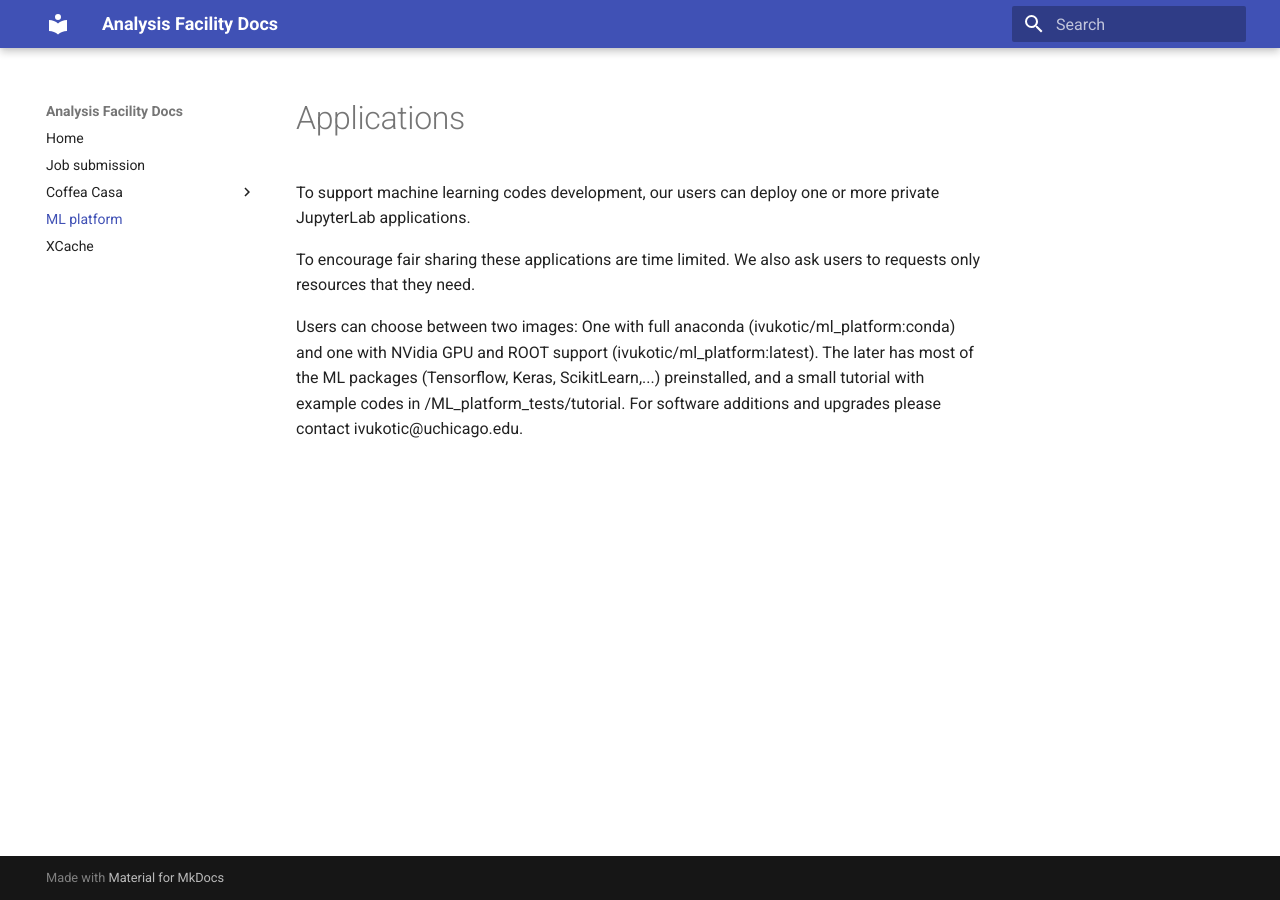
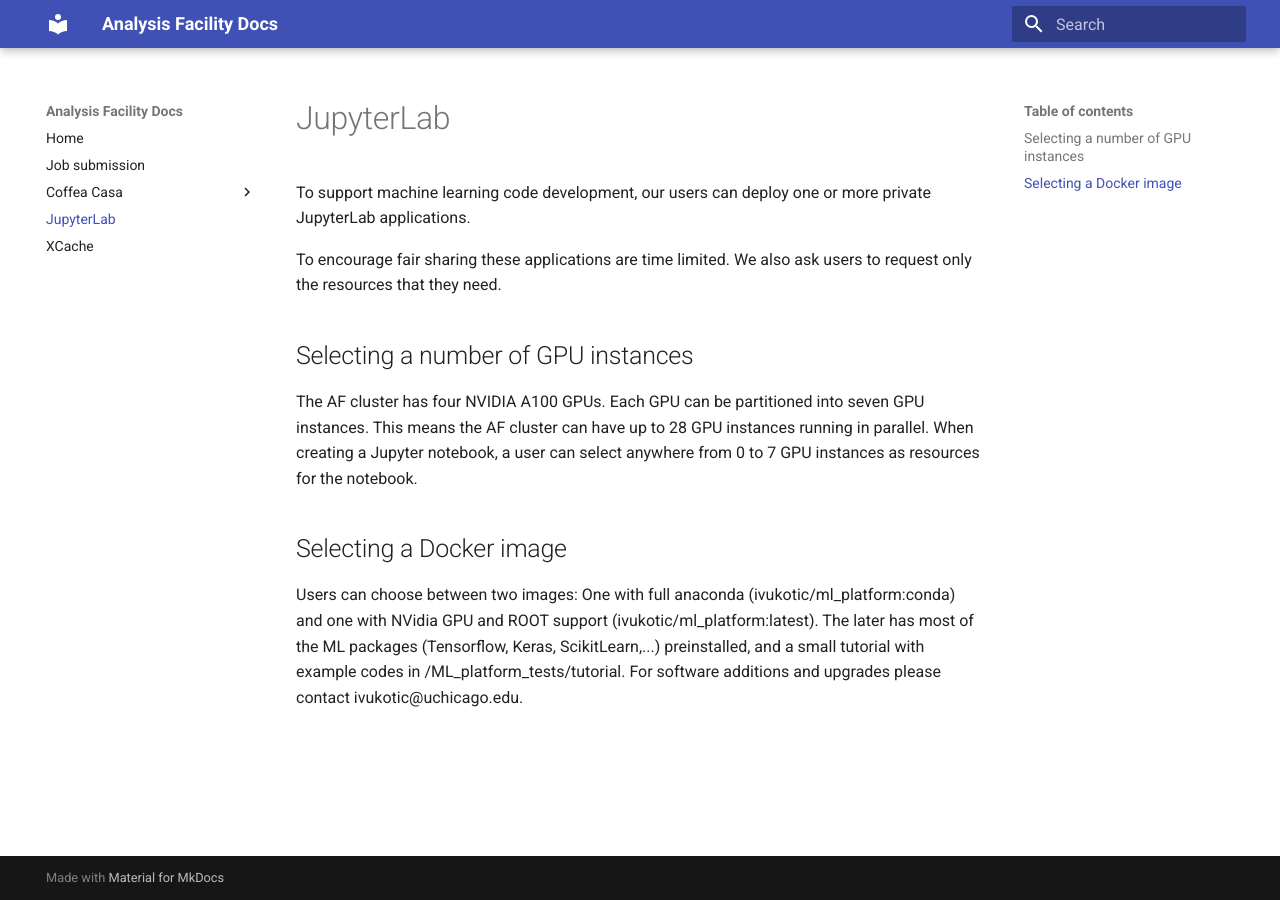
Before and after one commit to maniaclab/af-docs, an MkDocs documentation site: the page built from docs/ml_platform.md, in a window 1280 px wide. Built offline with MkDocs 1.6.1 and Material for MkDocs 9.7.7, drawn with Linux system fonts in a browser that asks for light colours.

Commit message:
Renaming ML Platform to JupyterLab and updating JupyterLab docs

```diff
--- a/docs/ml_platform.md
+++ b/docs/ml_platform.md
@@ -1,8 +1,14 @@
-# Applications
+# JupyterLab
 
-To support machine learning codes development, our users can deploy one or more private JupyterLab applications.
+To support machine learning code development, our users can deploy one or more private JupyterLab applications.
 
-To encourage fair sharing these applications are time limited. We also ask users to requests only resources that they need.
+To encourage fair sharing these applications are time limited. We also ask users to request only the resources that they need.
+
+## Selecting a number of GPU instances
+
+The AF cluster has four NVIDIA A100 GPUs. Each GPU can be partitioned into seven GPU instances. This means the AF cluster can have up to 28 GPU instances running in parallel. When creating a Jupyter notebook, a user can select anywhere from 0 to 7 GPU instances as resources for the notebook.
+
+## Selecting a Docker image
 
 Users can choose between two images: One with full anaconda (ivukotic/ml_platform:conda) and one with NVidia GPU and ROOT support (ivukotic/ml_platform:latest). The later has most of the ML packages (Tensorflow, Keras, ScikitLearn,...) preinstalled, and a small tutorial with example codes in /ML_platform_tests/tutorial.
 For software additions and upgrades please contact ivukotic@uchicago.edu.
--- a/mkdocs.yml
+++ b/mkdocs.yml
@@ -9,5 +9,5 @@ nav:
   - "Coffea Casa":
       - "Basics": "coffeacasa.md"
       - "ServiceX": "servicex.md"
-  - "ML platform": "ml_platform.md"
+  - "JupyterLab": "ml_platform.md"
   - XCache: "xcache.md"
```
